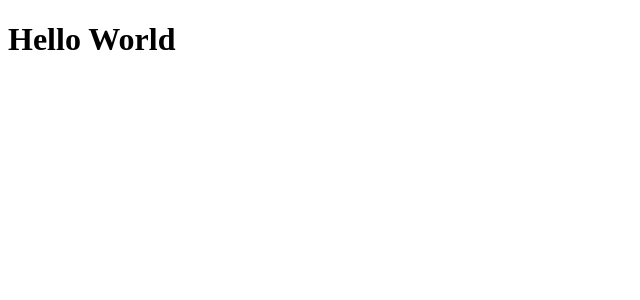
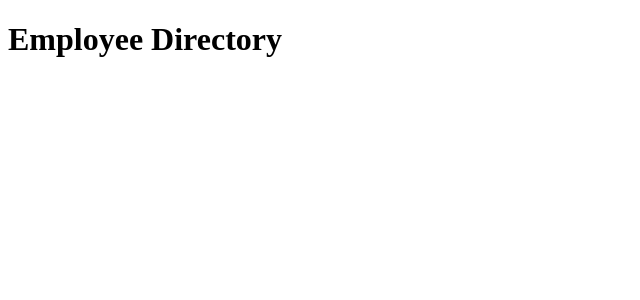
Before and after one commit to markjvoltaire/employeescratch, a React app: page / in a window 1280 px wide. Shown: the top 300 px of the page, without its empty margins (0-640 px from the left). Built offline with nearby package versions, Linux system fonts and the light colour scheme.

Commit message:
dev branch created

```diff
--- a/src/App.jsx
+++ b/src/App.jsx
@@ -1,3 +1,3 @@
 export default function App() {
-  return <h1>Hello World</h1>;
+  return <h1>Employee Directory</h1>;
 }
```
